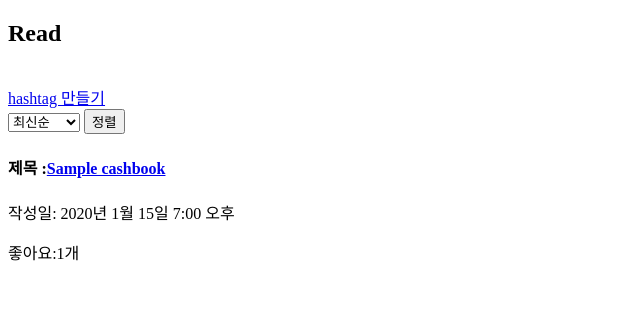
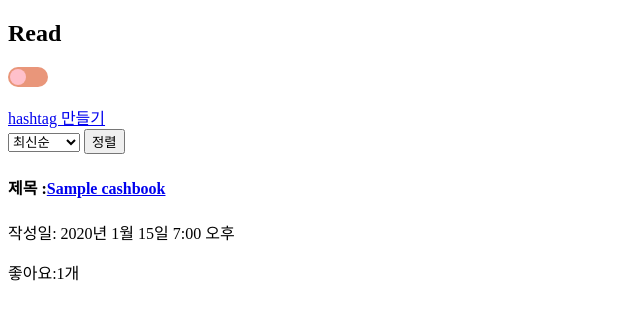
Before and after one commit to j1y4own/pjlast_lion, a Django app: page /read/ in a window 1280 px wide. Shown: the top 320 px of the page, without its empty margins (0-640 px from the left). Run offline with Django 4.2, Linux system fonts and the light colour scheme; tables that the repository leaves empty hold one stand-in row (values such as "Sample post"); parts of the project's set-up code (start-up, migrations or seed data) failed here and were passed over.

Commit message:
테마색상변경

```diff
--- /dev/null
+++ b/cashbookapp/static/css/read.css
@@ -0,0 +1,59 @@
+.box{
+    z-index:99;
+}
+
+input[type="checkbox"]{
+    visibility: hidden;
+    display: none;
+}
+
+.check{
+    position: relative;
+    display: block;
+    width: 40px;
+    height: 20px;
+    background-color:darksalmon;
+    cursor: pointer;
+    border-radius: 20px;
+    overflow: hidden;
+    transition: ease-in 0.5s;
+}
+
+input[type="checkbox"]:checked ~ .check {
+  background: darksalmon;
+  box-shadow: 0 0 0 1200px rgba(211, 157, 139, 0.223);
+  z-index: 1;
+}
+
+.check:before{
+  content: "";
+  position: absolute;
+  top: 2px;
+  left: 2px;
+  background: pink;
+  width: 16px;
+  height: 16px;
+  border-radius: 50%;
+  transition: 0.5s;
+}
+
+input[type="checkbox"]:checked ~ .check:before{
+  transform: translateX(-50px);
+}
+
+.check:after{
+  content: "";
+  position: absolute;
+  top: 2px;
+  right: 2px;
+  background: pink;
+  width: 16px;
+  height: 16px;
+  border-radius: 50%;
+  transition: 0.5s;
+  transform: translateX(50px);
+}
+
+input[type="checkbox"]:checked~ .check:after{
+  transform: translateX(0px);
+}
--- a/cashbookapp/templates/read.html
+++ b/cashbookapp/templates/read.html
@@ -1,13 +1,22 @@
+{% load static %}
 <!DOCTYPE html>
 <html lang="en">
 <head>
+    {% block css %}
     <meta charset="UTF-8">
     <meta http-equiv="X-UA-Compatible" content="IE=edge">
     <meta name="viewport" content="width=device-width, initial-scale=1.0">
+    <link rel ="stylesheet" href="{% static 'css/read.css' %}">
     <title>나만의 가계부 만들기</title>
+    {% endblock css %}
 </head>
 <body>
     <h2>Read</h2>
+    <label>
+        <input type="checkbox">
+        <span class="check"></span>
+    </label>
+    <div class="box">
     <br>
     <a href="{% url 'hashtag' %}">hashtag 만들기</a>
     <br>
@@ -26,6 +35,7 @@
         <div class="heart"><p class="like">좋아요:{{ cashbooks.like_count }}개</p></div>
         {% endif %}
         {% endfor %}
-
+    </form>
+    </div>
 </body>
 </html>
```
Also changed, not shown: cashbookapp/static/css/detail.css (+5 -5 lines).
